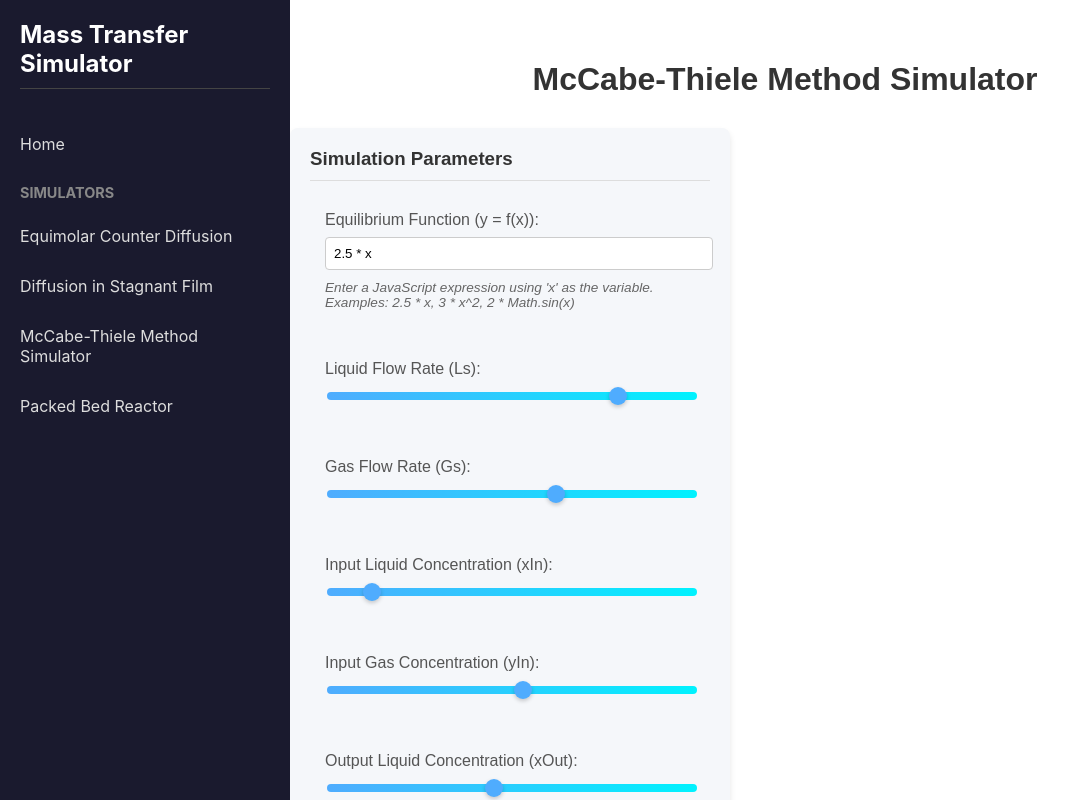
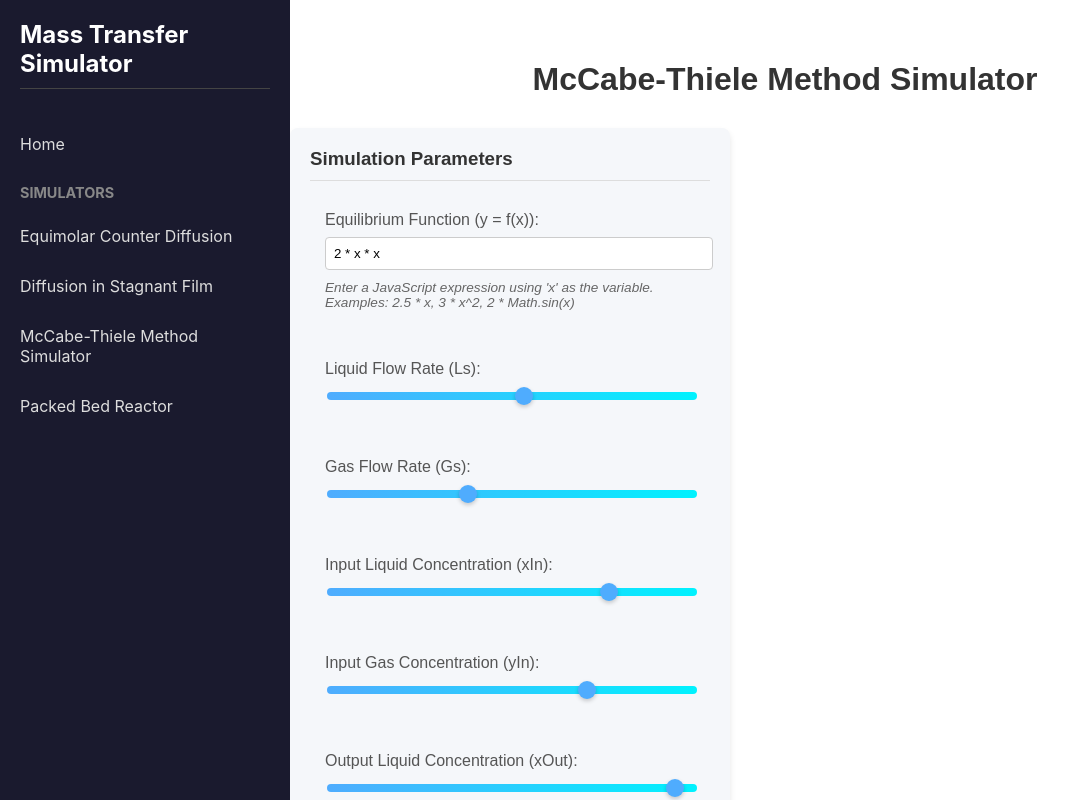
Before and after one commit to karmanya21/mass-transfer-web-tool, a React (Create React App) app: page /simulators/mccabe-thiele/simulate in a window 1280 px wide. Shown: the top 800 px of the page, without its empty margins (0-1080 px from the left). Built offline with nearby package versions, Linux system fonts and the light colour scheme.

Commit message:
added this file

```diff
--- a/src/components/simulators/McCabeThieleCounterCurrent.js
+++ b/src/components/simulators/McCabeThieleCounterCurrent.js
@@ -4,12 +4,12 @@ import './McCabeThieleCounterCurrent.css';
 
 const McCabeThieleCounterCurrent = () => {
   // State variables for simulation parameters
-  const [equilibriumFunction, setEquilibriumFunction] = useState("2.5 * x"); // Default equilibrium function
-  const [Ls, setLs] = useState(170); // Liquid flow rate
-  const [Gs, setGs] = useState(70); // Gas flow rate
-  const [xIn, setXIn] = useState(0.06); // Input liquid concentration
-  const [yIn, setYIn] = useState(0.27); // Input gas concentration
-  const [xOut, setXOut] = useState(0.46); // Output liquid concentration
+  const [equilibriumFunction, setEquilibriumFunction] = useState("2 * x * x"); // Default equilibrium function
+  const [Ls, setLs] = useState(130); // Liquid flow rate
+  const [Gs, setGs] = useState(50); // Gas flow rate
+  const [xIn, setXIn] = useState(0.39); // Input liquid concentration
+  const [yIn, setYIn] = useState(0.36); // Input gas concentration
+  const [xOut, setXOut] = useState(0.87); // Output liquid concentration
   const [yOut, setYOut] = useState(0); // Calculated output gas concentration
   const [stages, setStages] = useState(0); // Number of stages
   const [stagePoints, setStagePoints] = useState([]); // Points for stages visualization
```
